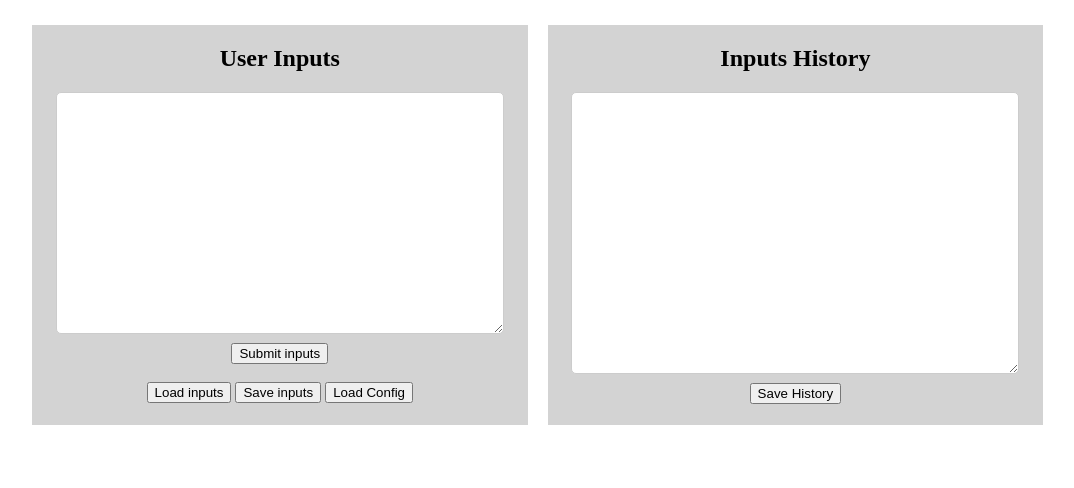
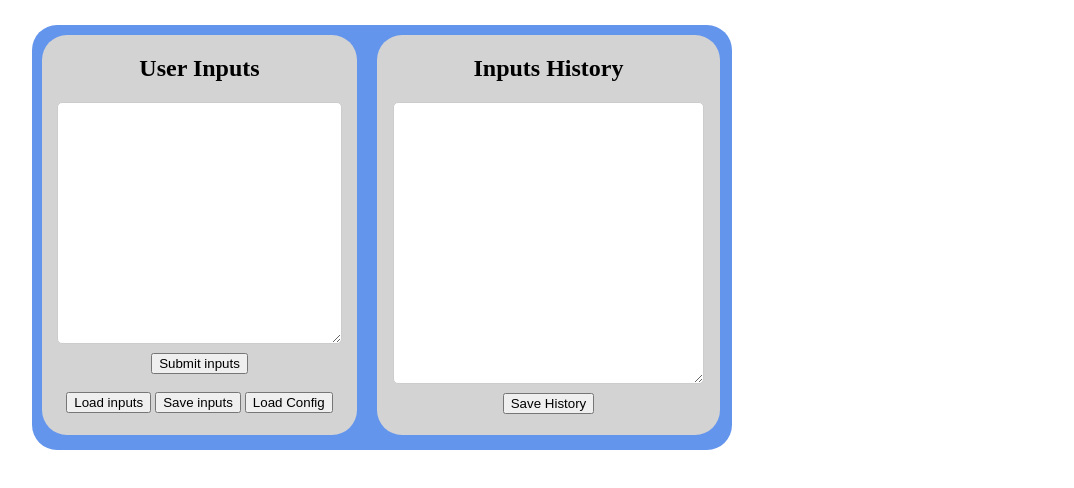
Before and after one commit to antimeme/rotpi, a plain HTML site: page jorgelr617/client.htm in a window 1280 px wide. Shown: the whole page, without its empty margins (1-1075 px from the left). Drawn offline with Linux system fonts and the light colour scheme.

Commit message:
Client UI update
Updated Client's User Interface (UI).

```diff
--- a/jorgelr617/client.htm
+++ b/jorgelr617/client.htm
@@ -28,22 +28,24 @@
     <div id="main">
 
       <div id="left-side">
-        <h2>User Inputs </h2>
+
+        <h2>User Inputs</h2>
         <textarea id="input1">
         </textarea>
-        <button type="button">Submit inputs</button><br>
+        <button type="button" id="submit_inputs">Submit inputs</button><br>
         <br>
-        <button type="button">Load inputs</button>
-        <button type="button">Save inputs</button>
-        <button type="button">Load Config</button>
+        <button type="button" id="load_inputs">Load inputs</button>
+        <button type="button" id="save_inputs">Save inputs</button>
+        <button type="button" id="load_config">Load Config</button>
 
       </div>
 
       <div id="right-side">
+
         <h2>Inputs History</h2>
         <textarea id="input2">
         </textarea>
-        <button type="button">Save History</button>
+        <button type="button" id="save_history">Save History</button>
 
       </div>
 
--- a/jorgelr617/styles/client.css
+++ b/jorgelr617/styles/client.css
@@ -1,31 +1,39 @@
-/* Client's CSS. */
+/* Client's styles. */
 
 #main
 {
   margin-top: 25px;
   margin-bottom: 25px;
   margin-left: 25px;
-  background: lightgray;
+  background: CornflowerBlue;
+  width: 700px;
+  height: 425px;
+  border-radius: 25px;
 }
 
 #left-side
 {
-  width: 40%;
+  width: 45%;
   height: 400px;
-  background: lightgray;
+  background: LightGray;
+  margin-top: 10px;
+  margin-left: 10px;
   margin-right: 10px;
   float: left;
   text-align: center;
+  border-radius: 25px;
 }
 
 #right-side
 {
-  width: 40%;
+  width: 49%;
   height: 400px;
-  background: lightgray;
+  background: LightGray;
+  margin-top: 10px;
   margin-left: 10px;
   float: left;
   text-align: center;
+  border-radius: 25px;
 }
 
 #input1 { border-radius: 5px; border:1px solid #ccc; margin-left: 0px;
```
